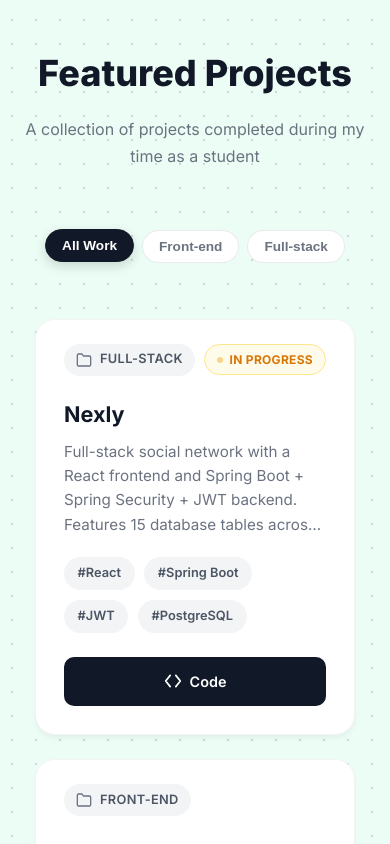
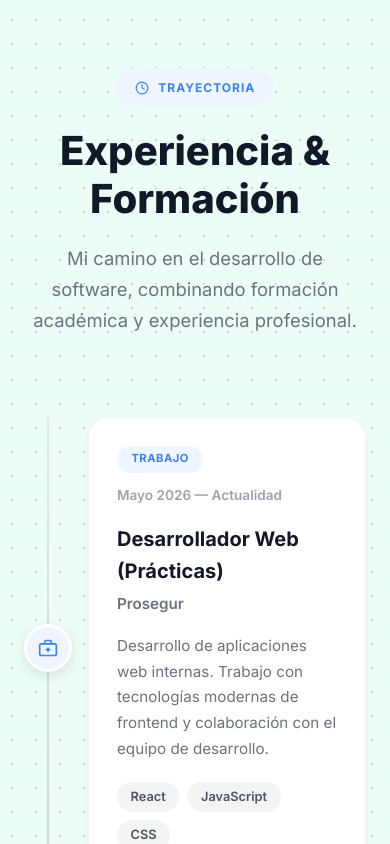
Before and after one commit to MateoCastro47/Porfolio_Online, a React (Vite) app: page / in a window 390 px wide. Shown: the part 6640-7484 px from the top of the page. Built offline with nearby package versions, Linux system fonts and the light colour scheme.

Commit message:
feat: create experience component nd update home and header

```diff
--- /dev/null
+++ b/src/components/ExperienceComponent.jsx
@@ -0,0 +1,92 @@
+import "./css/ExperienceComponent.css";
+
+const experienceData = [
+    {
+        id: 1,
+        type: "work",
+        title: "Desarrollador Web (Prácticas)",
+        organization: "Prosegur",
+        period: "Mayo 2026 — Actualidad",
+        description: "Desarrollo de aplicaciones web internas. Trabajo con tecnologías modernas de frontend y colaboración con el equipo de desarrollo.",
+        tags: ["React", "JavaScript", "CSS"],
+    },
+    {
+        id: 2,
+        type: "education",
+        title: "Desarrollo de Aplicaciones Web",
+        organization: "IES",
+        period: "2024 — 2026",
+        description: "Ciclo formativo de grado superior (CFGS) especializado en desarrollo web full-stack, bases de datos, y despliegue de aplicaciones.",
+        tags: ["HTML", "CSS", "JavaScript", "Java", "SQL"],
+    },
+];
+
+const BriefcaseIcon = () => (
+    <svg width="20" height="20" viewBox="0 0 24 24" fill="none" xmlns="http://www.w3.org/2000/svg">
+        <rect x="2" y="7" width="20" height="14" rx="2" stroke="currentColor" strokeWidth="2" />
+        <path d="M16 7V5a2 2 0 0 0-2-2h-4a2 2 0 0 0-2 2v2" stroke="currentColor" strokeWidth="2" />
+        <line x1="12" y1="12" x2="12" y2="16" stroke="currentColor" strokeWidth="2" strokeLinecap="round" />
+        <line x1="10" y1="14" x2="14" y2="14" stroke="currentColor" strokeWidth="2" strokeLinecap="round" />
+    </svg>
+);
+
+const GraduationIcon = () => (
+    <svg width="20" height="20" viewBox="0 0 24 24" fill="none" xmlns="http://www.w3.org/2000/svg">
+        <path d="M12 2L2 7l10 5 10-5-10-5z" stroke="currentColor" strokeWidth="2" strokeLinejoin="round" />
+        <path d="M6 10v6c0 2 2.686 4 6 4s6-2 6-4v-6" stroke="currentColor" strokeWidth="2" strokeLinecap="round" strokeLinejoin="round" />
+        <line x1="22" y1="7" x2="22" y2="13" stroke="currentColor" strokeWidth="2" strokeLinecap="round" />
+    </svg>
+);
+
+function ExperienceComponent() {
+    return (
+        <section className="experience-section" id="experience">
+            <div className="experience-container">
+                <div className="experience-header">
+                    <span className="experience-badge">
+                        <svg width="14" height="14" viewBox="0 0 24 24" fill="none">
+                            <circle cx="12" cy="12" r="10" stroke="currentColor" strokeWidth="2" />
+                            <polyline points="12 6 12 12 16 14" stroke="currentColor" strokeWidth="2" strokeLinecap="round" />
+                        </svg>
+                        TRAYECTORIA
+                    </span>
+                    <h1>Experiencia & Formación</h1>
+                    <p>Mi camino en el desarrollo de software, combinando formación académica y experiencia profesional.</p>
+                </div>
+
+                <div className="timeline">
+                    <div className="timeline-line" />
+                    {experienceData.map((item, index) => (
+                        <div
+                            key={item.id}
+                            className={`timeline-item ${index % 2 === 0 ? "timeline-item--left" : "timeline-item--right"}`}
+                        >
+                            <div className={`timeline-dot ${item.type === "work" ? "timeline-dot--work" : "timeline-dot--edu"}`}>
+                                {item.type === "work" ? <BriefcaseIcon /> : <GraduationIcon />}
+                            </div>
+
+                            <div className="timeline-card">
+                                <div className="timeline-card-header">
+                                    <span className={`timeline-type-badge ${item.type === "work" ? "badge--work" : "badge--edu"}`}>
+                                        {item.type === "work" ? "Trabajo" : "Educación"}
+                                    </span>
+                                    <span className="timeline-period">{item.period}</span>
+                                </div>
+                                <h3>{item.title}</h3>
+                                <p className="timeline-org">{item.organization}</p>
+                                <p className="timeline-desc">{item.description}</p>
+                                <div className="timeline-tags">
+                                    {item.tags.map((tag) => (
+                                        <span key={tag} className="timeline-tag">{tag}</span>
+                                    ))}
+                                </div>
+                            </div>
+                        </div>
+                    ))}
+                </div>
+            </div>
+        </section>
+    );
+}
+
+export default ExperienceComponent;
--- a/src/components/HeaderComponent.jsx
+++ b/src/components/HeaderComponent.jsx
@@ -41,6 +41,7 @@ function HeaderComponent() {
                     <ul>
                         <li><Link to="/#about" onClick={closeMenu}>About</Link></li>
                         <li><Link to="/#skills" onClick={closeMenu}>Skills</Link></li>
+                        <li><Link to="/#experience" onClick={closeMenu}>Experience</Link></li>
                         <li><Link to="/#projects" onClick={closeMenu}>Projects</Link></li>
                         <li>
                             <Link to="/contact" className="btn-contact-mobile" onClick={closeMenu}>
--- /dev/null
+++ b/src/components/css/ExperienceComponent.css
@@ -0,0 +1,250 @@
+.experience-section {
+    padding: 8rem 2rem;
+    background-color: transparent;
+}
+
+.experience-container {
+    max-width: 1200px;
+    margin: 0 auto;
+}
+
+/* Header */
+.experience-header {
+    text-align: center;
+    margin-bottom: 5rem;
+    display: flex;
+    flex-direction: column;
+    align-items: center;
+    gap: 1.25rem;
+}
+
+.experience-badge {
+    background-color: #eff6ff;
+    color: #3b82f6;
+    padding: 0.6rem 1.2rem;
+    border-radius: 50px;
+    font-size: 0.75rem;
+    font-weight: 700;
+    letter-spacing: 1px;
+    display: flex;
+    align-items: center;
+    gap: 0.6rem;
+}
+
+.experience-header h1 {
+    font-size: 3.5rem;
+    font-weight: 800;
+    color: #111827;
+    line-height: 1.2;
+}
+
+.experience-header p {
+    color: #6b7280;
+    max-width: 650px;
+    font-size: 1.15rem;
+    line-height: 1.7;
+}
+
+/* Timeline */
+.timeline {
+    position: relative;
+    display: flex;
+    flex-direction: column;
+    gap: 3rem;
+}
+
+.timeline-line {
+    position: absolute;
+    left: 50%;
+    top: 0;
+    bottom: 0;
+    width: 2px;
+    background: linear-gradient(to bottom, #e5e7eb, #d1d5db, #e5e7eb);
+    transform: translateX(-50%);
+}
+
+/* Timeline items */
+.timeline-item {
+    position: relative;
+    display: flex;
+    align-items: center;
+    width: 100%;
+}
+
+.timeline-item--left {
+    flex-direction: row-reverse;
+}
+
+.timeline-item--right {
+    flex-direction: row;
+}
+
+/* Dot */
+.timeline-dot {
+    position: absolute;
+    left: 50%;
+    transform: translateX(-50%);
+    width: 48px;
+    height: 48px;
+    border-radius: 50%;
+    display: flex;
+    align-items: center;
+    justify-content: center;
+    z-index: 2;
+    flex-shrink: 0;
+    border: 3px solid white;
+    box-shadow: 0 4px 12px rgba(0, 0, 0, 0.1);
+}
+
+.timeline-dot--work {
+    background-color: #eff6ff;
+    color: #3b82f6;
+}
+
+.timeline-dot--edu {
+    background-color: #f0fdf4;
+    color: #10b981;
+}
+
+/* Card */
+.timeline-card {
+    background: white;
+    border-radius: 20px;
+    padding: 2rem 2.25rem;
+    width: calc(50% - 48px);
+    box-shadow: 0 4px 6px -1px rgba(0, 0, 0, 0.05);
+    border: 1px solid rgba(229, 231, 235, 0.5);
+    transition: all 0.35s cubic-bezier(0.4, 0, 0.2, 1);
+}
+
+.timeline-item--left .timeline-card {
+    margin-right: auto;
+    margin-left: 0;
+    padding-right: 3rem;
+}
+
+.timeline-item--right .timeline-card {
+    margin-left: auto;
+    margin-right: 0;
+    padding-left: 3rem;
+}
+
+.timeline-card:hover {
+    transform: translateY(-6px);
+    box-shadow: 0 25px 40px -12px rgba(0, 0, 0, 0.08);
+}
+
+.timeline-card-header {
+    display: flex;
+    align-items: center;
+    gap: 0.75rem;
+    margin-bottom: 1rem;
+    flex-wrap: wrap;
+}
+
+.timeline-type-badge {
+    padding: 0.3rem 0.9rem;
+    border-radius: 50px;
+    font-size: 0.7rem;
+    font-weight: 700;
+    letter-spacing: 0.5px;
+    text-transform: uppercase;
+}
+
+.badge--work {
+    background-color: #eff6ff;
+    color: #3b82f6;
+}
+
+.badge--edu {
+    background-color: #f0fdf4;
+    color: #10b981;
+}
+
+.timeline-period {
+    font-size: 0.85rem;
+    color: #9ca3af;
+    font-weight: 600;
+    margin-left: auto;
+}
+
+.timeline-card h3 {
+    font-size: 1.25rem;
+    font-weight: 700;
+    color: #111827;
+    margin: 0 0 0.35rem 0;
+}
+
+.timeline-org {
+    font-size: 0.95rem;
+    font-weight: 600;
+    color: #6b7280;
+    margin: 0 0 1rem 0;
+}
+
+.timeline-desc {
+    font-size: 0.95rem;
+    color: #6b7280;
+    line-height: 1.7;
+    margin: 0 0 1.25rem 0;
+}
+
+.timeline-tags {
+    display: flex;
+    flex-wrap: wrap;
+    gap: 0.5rem;
+}
+
+.timeline-tag {
+    background-color: #f3f4f6;
+    color: #4b5563;
+    padding: 0.3rem 0.85rem;
+    border-radius: 50px;
+    font-size: 0.8rem;
+    font-weight: 600;
+    transition: background-color 0.2s;
+}
+
+.timeline-tag:hover {
+    background-color: #e5e7eb;
+    color: #111827;
+}
+
+/* Responsive */
+@media (max-width: 768px) {
+    .experience-section {
+        padding: 5rem 1.5rem;
+    }
+
+    .experience-header h1 {
+        font-size: 2.5rem;
+    }
+
+    .timeline-line {
+        left: 24px;
+    }
+
+    .timeline-item,
+    .timeline-item--left,
+    .timeline-item--right {
+        flex-direction: row;
+        padding-left: 64px;
+    }
+
+    .timeline-dot {
+        left: 24px;
+    }
+
+    .timeline-card,
+    .timeline-item--left .timeline-card,
+    .timeline-item--right .timeline-card {
+        width: 100%;
+        margin: 0;
+        padding: 1.75rem;
+    }
+
+    .timeline-period {
+        margin-left: 0;
+        width: 100%;
+    }
+}
--- a/src/pages/HomePage.jsx
+++ b/src/pages/HomePage.jsx
@@ -1,6 +1,7 @@
 import HeroComponent from '../components/HeroComponent';
 import AboutComponent from '../components/AboutComponent';
 import SkillsComponent from '../components/SkillsComponent';
+import ExperienceComponent from '../components/ExperienceComponent';
 import ProjectsComponent from '../components/ProjectsComponent';
 
 function HomePage() {
@@ -9,6 +10,7 @@ function HomePage() {
       <HeroComponent />
       <AboutComponent />
       <SkillsComponent />
+      <ExperienceComponent />
       <ProjectsComponent />
     </>
   );
```
